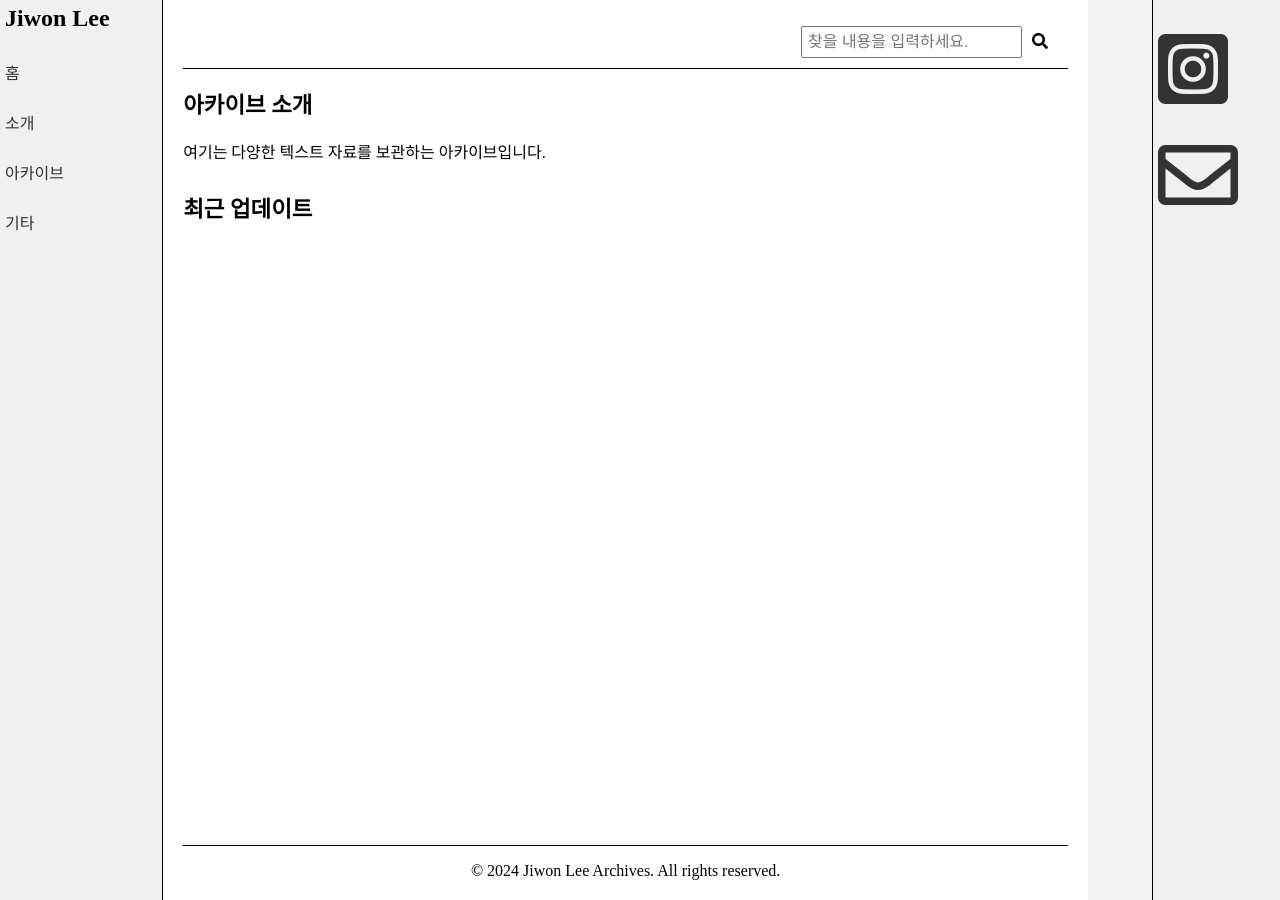
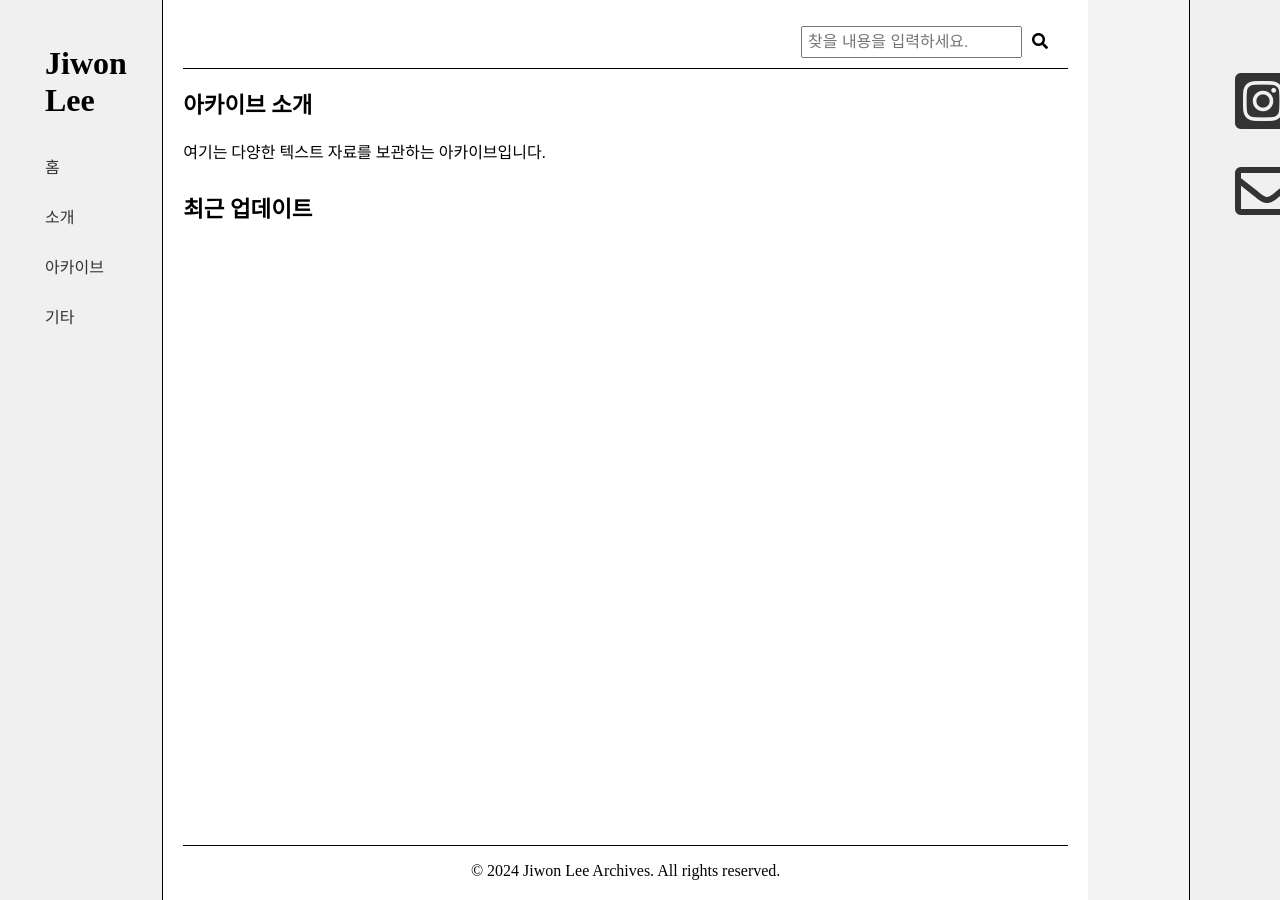
Before and after one commit to LfayeJ/archives, a Jekyll site: the page built from index.html, in a window 1280 px wide. Built offline with Jekyll 4.4.1, drawn with Linux system fonts in a browser that asks for light colours; some web fonts are replaced.

Commit message:
Update styles.css

```diff
--- a/assets/css/styles.css
+++ b/assets/css/styles.css
@@ -68,14 +68,14 @@ img {
   width: 15%;
   min-height: 100vh;
   background-color: #f0f0f0;
-  padding: 5px;
+  padding: 45px;
   box-sizing: border-box;
   border-right: 1px solid var(--border-color);
 }
 
 .side-menu h1 {
   margin-top: 0;
-  font-size: 1.5em;
+  font-size: 2em;
 }
 
 .side-menu ul {
@@ -103,17 +103,17 @@ img {
   position: fixed;
   top: 0;
   right: 0;
-  width: 10%; /* 기존 사이드바와 동일한 너비 */
+  width: 7%; /* 너비 */
   min-height: 100vh; /* 화면 전체 높이 */
   background-color: #f0f0f0; /* 배경색 */
-  padding: 5px; /* 내부 여백 */
+  padding: 45px; /* 내부 여백 */
   box-sizing: border-box;
   border-left: 1px solid var(--border-color); /* 구분선 */
 }
 
 .additional-side-menu h1 {
   margin-top: 1; /* 기본 마진 제거 */
-  font-size: 1.5em; /* 제목의 글자 크기 */
+  font-size: 2em; /* 제목의 글자 크기 */
 }
 
 .additional-side-menu ul {
@@ -141,7 +141,7 @@ img {
 
 .additional-side-menu ul li a i {
   margin-right: 10px; /* 아이콘과 텍스트 사이의 간격 설정 */
-  font-size: 5em; /* 아이콘 크기 설정 */
+  font-size: 4em; /* 아이콘 크기 설정 */
 }
 
 .main-content {
```
